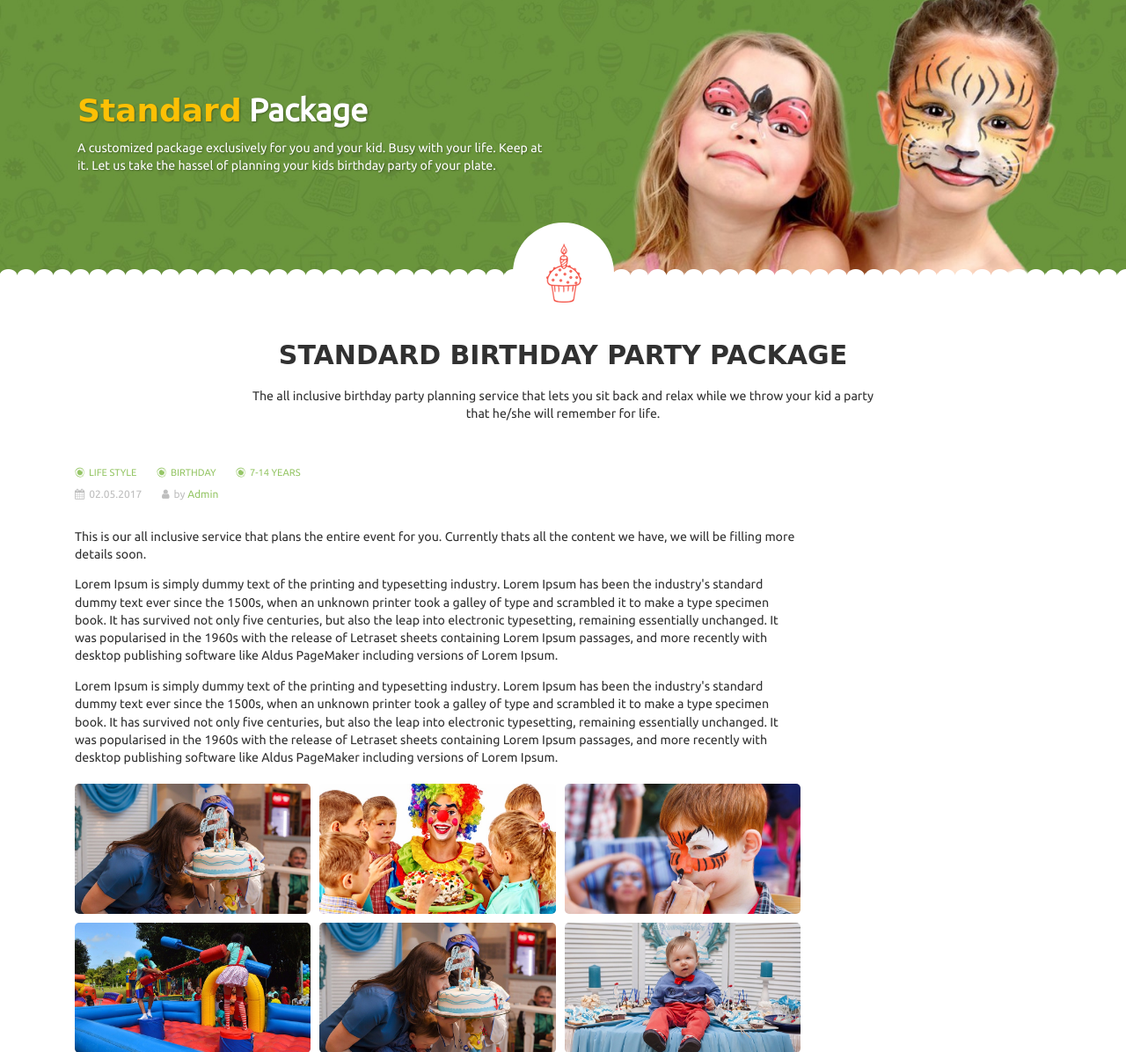
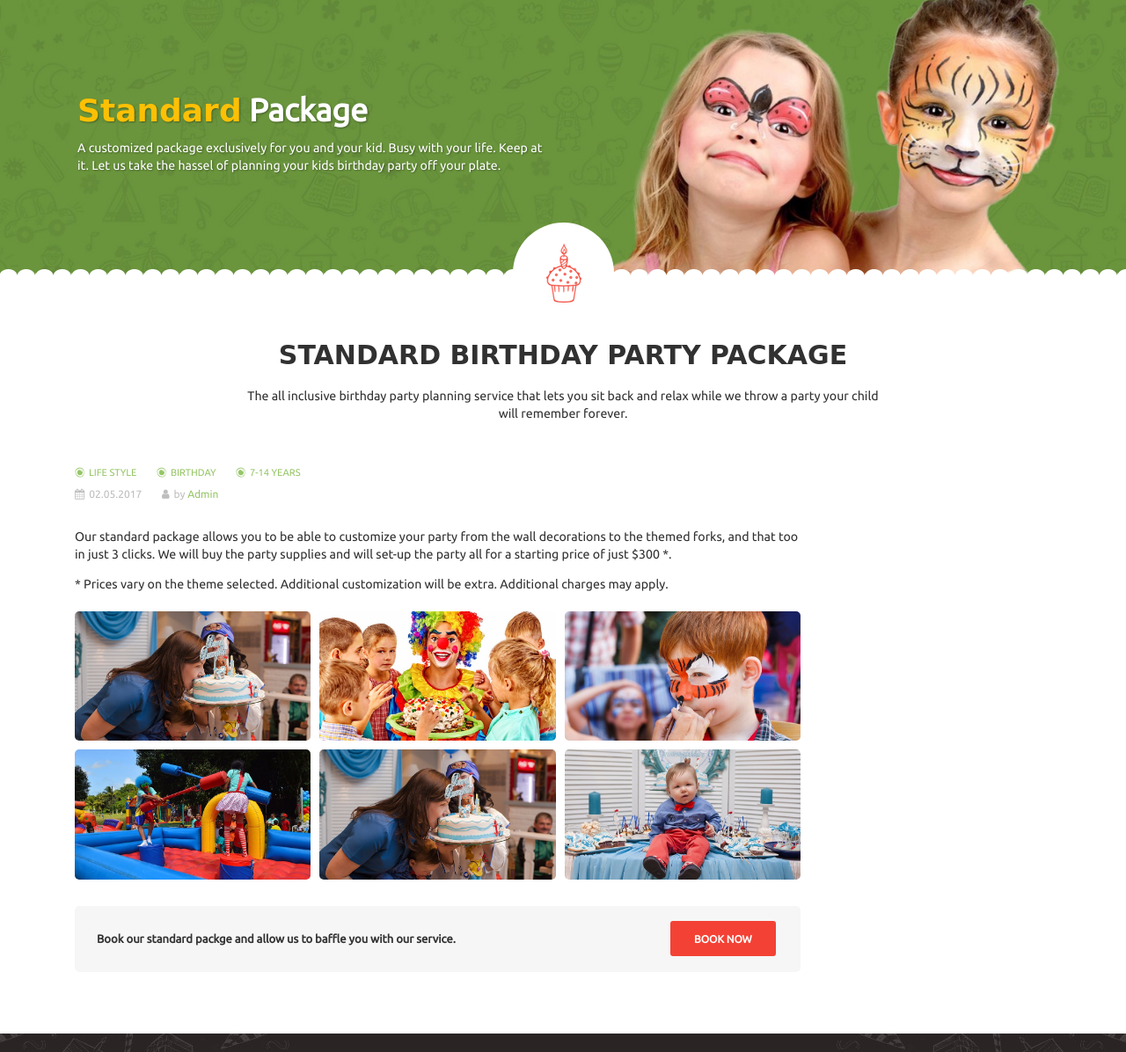
Before and after one commit to gnairharikrishnan/Fete, a Flask app: page /standard in a window 1280 px wide. Shown: the part 182-1378 px from the top of the page at 88% size. Run offline with Flask 2, Linux system fonts and the light colour scheme; parts of the project's set-up code (start-up, migrations or seed data) failed here and were passed over; some libraries are stand-ins or nearby versions; some web fonts are replaced.

Commit message:
pushing Pallak's HTML updates

```diff
--- a/templates/index.html
+++ b/templates/index.html
@@ -251,7 +251,7 @@ Our professionnal team puts at your disposal their competences, creativity, and
 
         <div class="section-info our_parties-section2 text-center clearfix">
           <h2 class="section-heading">Our <span class="red">Parties</span></h2>
-          <p>Looking for a service that fits your budget?<br>We've got your back. With experience party planners and ton's of experience, we will throw your child a party they will remember for life!!<br>All package prices are relative to the theme one chooses, these prices may vary </p>
+          <p>Looking for a service that fits your budget?<br>We've got your back. With experience party planners and ton's of experience, we will throw your child a party they will remember for a lifetime!!<br>All package prices are relative to the theme you choose, these prices may vary </p>
           <div class="blog-layout3-section container clearfix margint-40">
               <div class="col-blog-layout3">
                 <div class="blog-layout3 sticky-post clearfix">
--- a/templates/standard.html
+++ b/templates/standard.html
@@ -142,7 +142,7 @@
           <div class="container">
             <div class="col-md-6 col-sm-6 col-xs-12">
              <h2><span class="yellow">Standard</span> Package</h2>
-             <p>A customized package exclusively for you and your kid. Busy with your life. Keep at it. Let us take the hassel of planning your kids birthday party of your plate.</p>
+             <p>A customized package exclusively for you and your kid. Busy with your life. Keep at it. Let us take the hassel of planning your kids birthday party off your plate.</p>
             </div>
           </div>
           <div class="circle-icon-box scroll-zoomIn">
@@ -153,7 +153,7 @@
           <div class="container">
             <div class="small-header-box clearfix">
               <h2 class="text-upper text-center inner-heading">Standard Birthday Party Package</h2>
-              <p class="col-md-8 col-md-offset-2 text-center">The all inclusive birthday party planning service that lets you sit back and relax while we throw your kid a party that he/she will remember for life.</p>
+              <p class="col-md-8 col-md-offset-2 text-center">The all inclusive birthday party planning service that lets you sit back and relax while we throw a party your child will remember forever.</p>
             </div>
             <div class="col-md-9 col-sm-9 col-xs-12">
               <div class="article">
@@ -172,9 +172,9 @@
               <div class="clearfix">
                 <!-- the content type -->
                 <div class="article-single clearfix">
-                  <p>This is our all inclusive service that plans the entire event for you. Currently thats all the content we have, we will be filling more details soon.</p>
-                  <p>Lorem Ipsum is simply dummy text of the printing and typesetting industry. Lorem Ipsum has been the industry's standard dummy text ever since the 1500s, when an unknown printer took a galley of type and scrambled it to make a type specimen book. It has survived not only five centuries, but also the leap into electronic typesetting, remaining essentially unchanged. It was popularised in the 1960s with the release of Letraset sheets containing Lorem Ipsum passages, and more recently with desktop publishing software like Aldus PageMaker including versions of Lorem Ipsum.</p>
-                  <p>Lorem Ipsum is simply dummy text of the printing and typesetting industry. Lorem Ipsum has been the industry's standard dummy text ever since the 1500s, when an unknown printer took a galley of type and scrambled it to make a type specimen book. It has survived not only five centuries, but also the leap into electronic typesetting, remaining essentially unchanged. It was popularised in the 1960s with the release of Letraset sheets containing Lorem Ipsum passages, and more recently with desktop publishing software like Aldus PageMaker including versions of Lorem Ipsum.</p>
+                  <p>Our standard package allows you to be able to customize your party from the wall decorations to the themed forks, and that too in just 3 clicks. We will buy the party supplies and will set-up the party all for a starting price of just $300 *. </p>
+
+                  <p> * Prices vary on the theme selected. Additional customization will be extra. Additional charges may apply. </p>
                   <div class="row gallery clearfix margint-20">
                     <div class="col col-md-4 col-sm-6 col-xs-12">
                       <div class="gallery-col clearfix">
```
Also changed, not shown: templates/deluxe.html (+7 -4 lines), templates/premium.html (+7 -3 lines), 1 other file.
